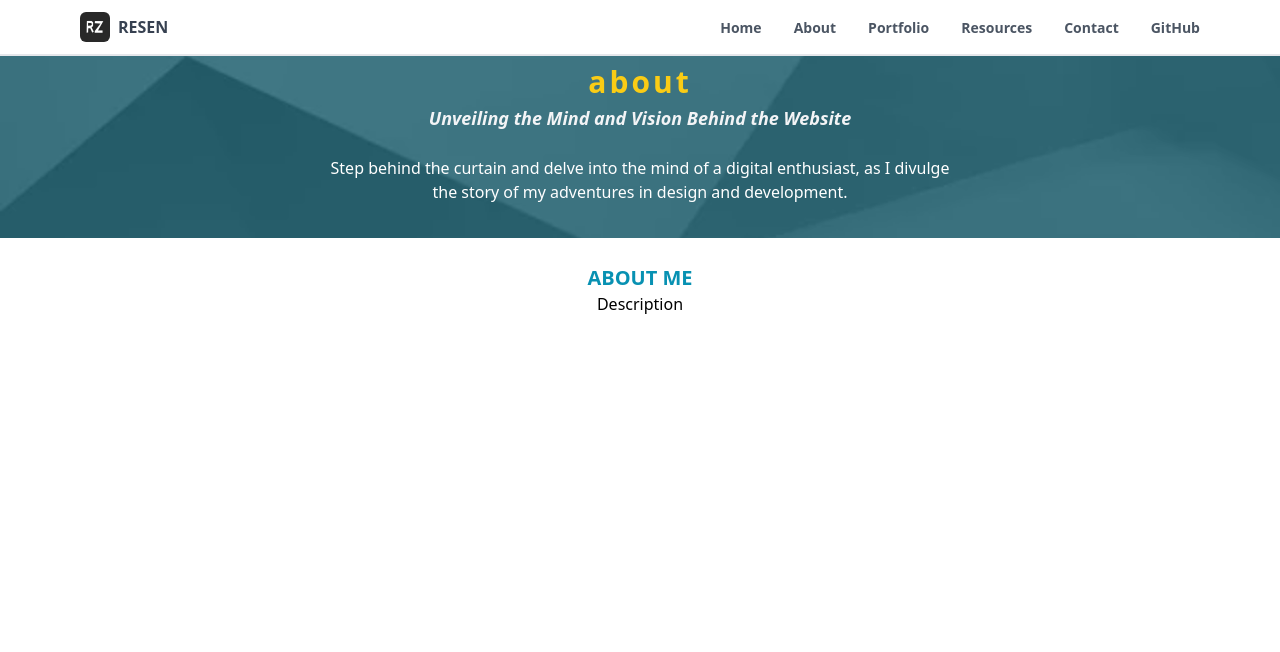
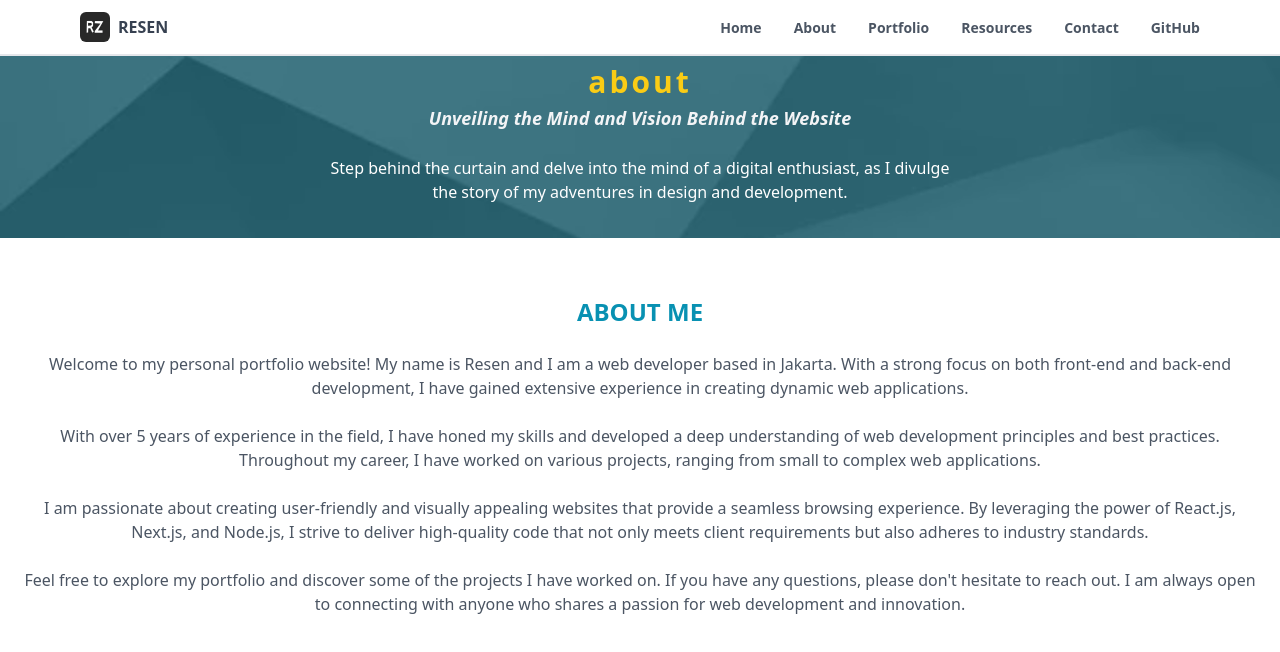
Before and after one commit to resenzhu/nextjs, a Next.js app: page /about in a window 1280 px wide. Shown: the top 652 px of the page. Built offline with nearby package versions, Linux system fonts and the light colour scheme; what tailwindcss-animated would draw is missing.

Commit message:
add about me section

```diff
--- a/src/app/about/page.tsx
+++ b/src/app/about/page.tsx
@@ -17,10 +17,36 @@ const Page = (): JSX.Element => (
         description='Step behind the curtain and delve into the mind of a digital enthusiast, as I divulge the story of my adventures in design and development.'
       />
     </section>
-    <section className='h-[calc(100vh-4rem)] md:h-[calc(100vh-3.5rem)]'>
-      <div className='flex flex-col items-center'>
-        <div className='text-xl font-extrabold text-cyan-600'>ABOUT ME</div>
-        <div className='flex-1'>Description</div>
+    <section className='h-[calc(100vh-4rem)] min-h-[calc(100vh-4rem)] md:h-[calc(100vh-3.5rem)] md:min-h-[calc(100vh-3.5rem)]'>
+      <div className='mx-4 flex flex-col items-center space-y-6 py-8'>
+        <div className='text-2xl font-extrabold text-cyan-600'>ABOUT ME</div>
+        <div className='flex-1 space-y-6 text-center text-gray-600'>
+          <p>
+            Welcome to my personal portfolio website! My name is Resen and I am
+            a web developer based in Jakarta. With a strong focus on both
+            front-end and back-end development, I have gained extensive
+            experience in creating dynamic web applications.
+          </p>
+          <p>
+            With over 5 years of experience in the field, I have honed my skills
+            and developed a deep understanding of web development principles and
+            best practices. Throughout my career, I have worked on various
+            projects, ranging from small to complex web applications.
+          </p>
+          <p>
+            I am passionate about creating user-friendly and visually appealing
+            websites that provide a seamless browsing experience. By leveraging
+            the power of React.js, Next.js, and Node.js, I strive to deliver
+            high-quality code that not only meets client requirements but also
+            adheres to industry standards.
+          </p>
+          <p>
+            Feel free to explore my portfolio and discover some of the projects
+            I have worked on. If you have any questions, please don&#39;t hesitate
+            to reach out. I am always open to connecting with anyone who shares
+            a passion for web development and innovation.
+          </p>
+        </div>
       </div>
     </section>
   </>
```
